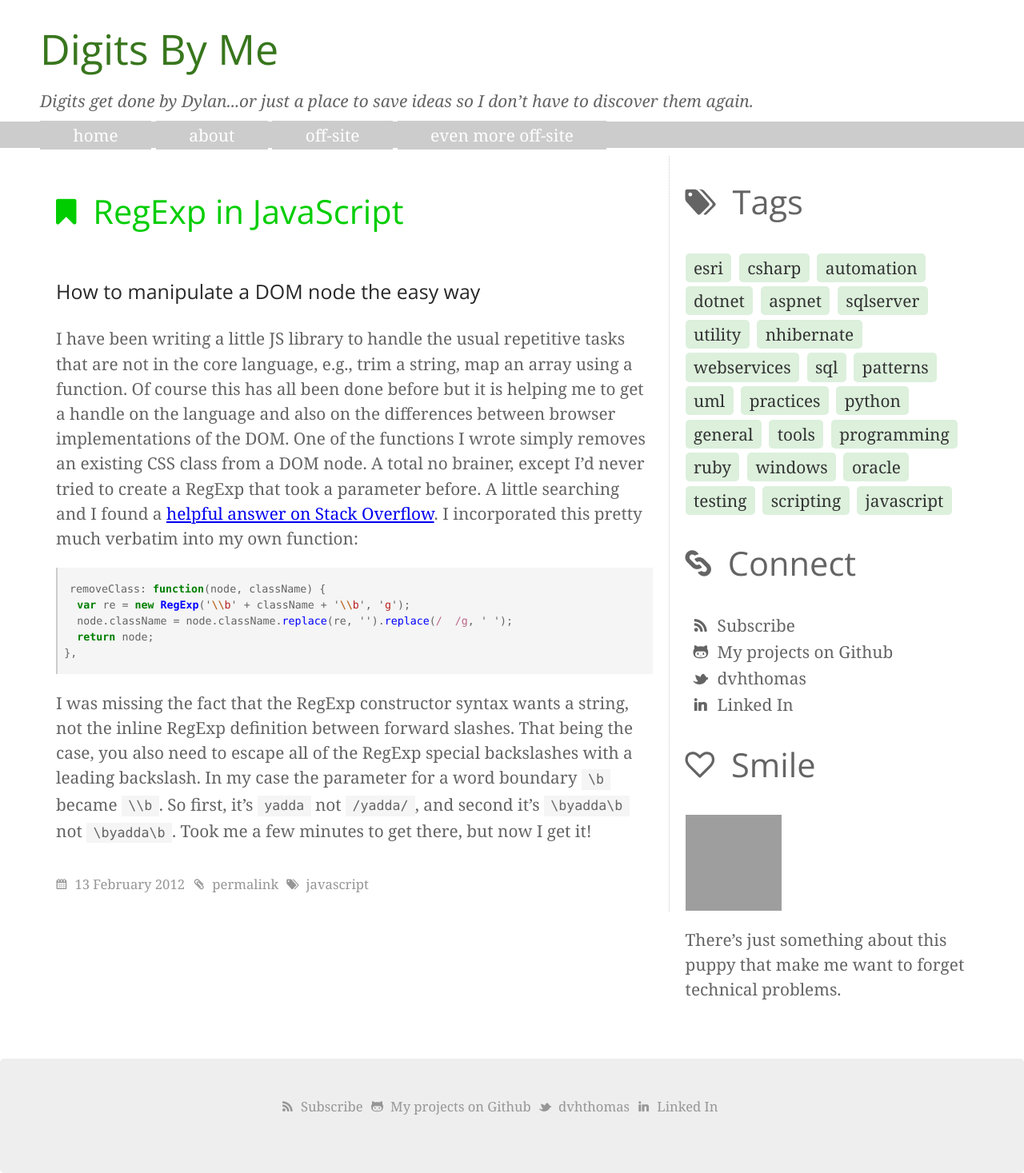
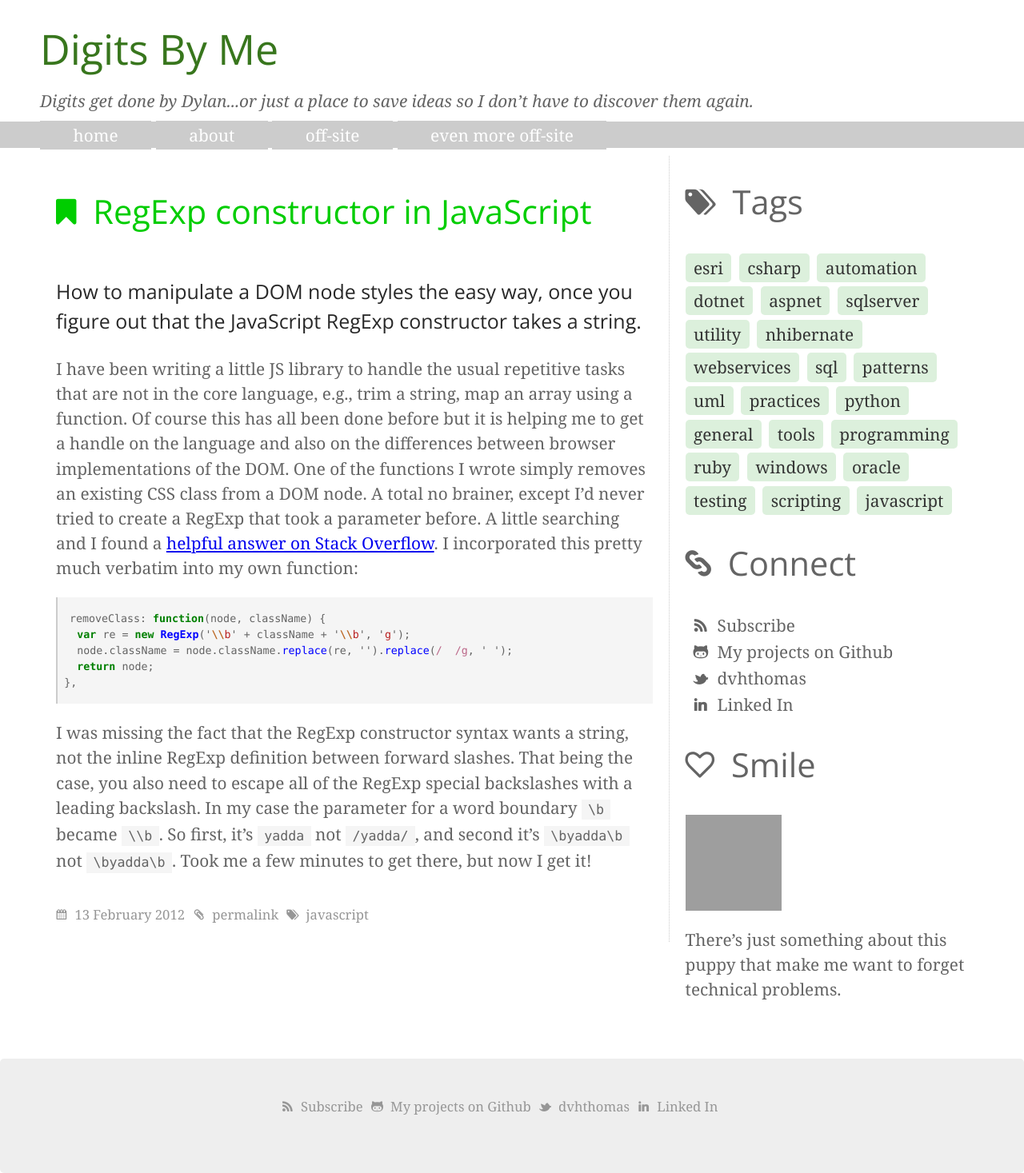
Before and after one commit to dvhthomas/dvhthomas.github.com, a Jekyll site: the page built from _posts/2012-02-13-regexp-in-javascript.md, in a window 1280 px wide. Shown: the whole page at 80% size. Built offline with Jekyll 4.4.1, drawn with Linux system fonts in a browser that asks for light colours; some web fonts are replaced; grey boxes are pictures that could not be loaded.

Commit message:
added better abstract to js regexp post

```diff
--- a/_posts/2012-02-13-regexp-in-javascript.md
+++ b/_posts/2012-02-13-regexp-in-javascript.md
@@ -1,7 +1,7 @@
 ---
 layout: post
-title: "RegExp in JavaScript"
-abstract: "How to manipulate a DOM node the easy way"
+title: "RegExp constructor in JavaScript"
+abstract: "How to manipulate a DOM node styles the easy way, once you figure out that the JavaScript RegExp constructor takes a string."
 category:
 tags: [javascript]
 ---
```
Also changed, not shown: 1 other file.
